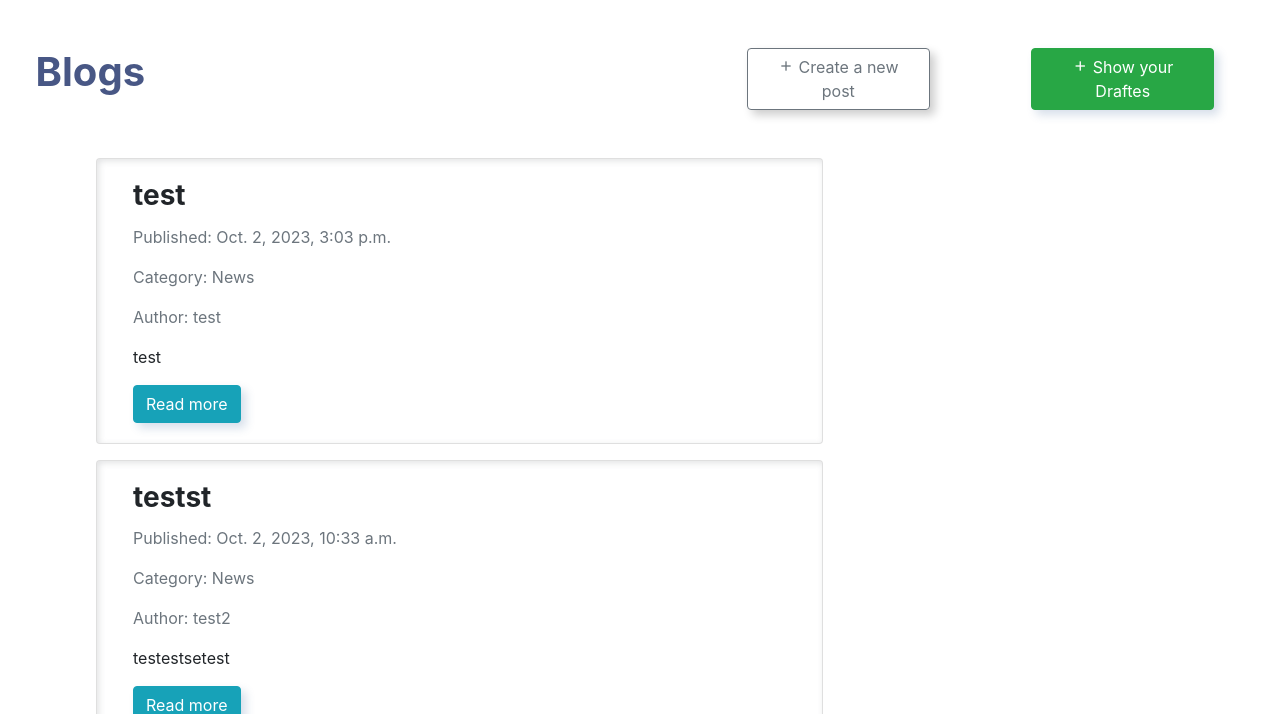
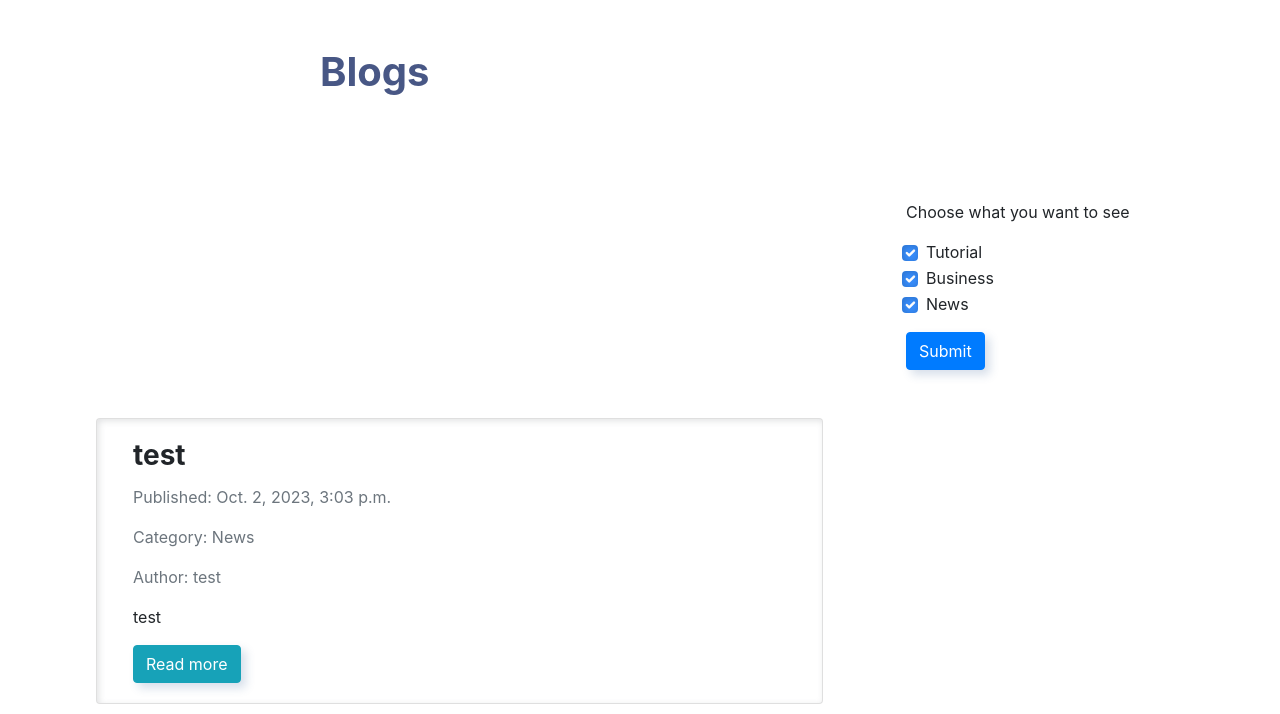
Before and after one commit to DragonsEG/G2-django-blog-app, a Django app: page / in a window 1280 px wide. Shown: the part 56-770 px from the top of the page. Run offline with Django 4.2, Linux system fonts and the light colour scheme; a user stored in the database is signed in; data comes from the database, SQL or seed files in the repository; both versions use the stored data as it was after the commit.

Commit message:
Adding selecting categories and fixing draft function and putting the base for company authorization

```diff
--- a/blog/templates/blog/base.html
+++ b/blog/templates/blog/base.html
@@ -8,6 +8,7 @@
         <link rel="stylesheet" href="https://bootswatch.com/5/morph/bootstrap.min.css">
         <link rel="stylesheet" href="https://cdn.jsdelivr.net/npm/bootstrap@4.6.2/dist/css/bootstrap.min.css" integrity="sha384-xOolHFLEh07PJGoPkLv1IbcEPTNtaed2xpHsD9ESMhqIYd0nLMwNLD69Npy4HI+N" crossorigin="anonymous">
         <link href='https://unpkg.com/boxicons@2.1.4/css/boxicons.min.css' rel='stylesheet'>
+
         <style>
             *{
                 max-width: 100%;
--- a/blog/templates/blog/index.html
+++ b/blog/templates/blog/index.html
@@ -1,34 +1,69 @@
 {% extends "blog/base.html" %}
-
+{% load new_filters %}
 {% block content %}
     <div class="row">
         <div class="col-md-6 col-12 mx-md-auto mx-3 mt-5 mb-5">
             <h1 class="fw-bolder">Blogs</h1>
         </div>
-        {% for g in user.groups.all%}
-        {% if g.name != 'User-Group' %}
-        {% if user.is_authenticated %}
+        <!--edit this important-->
+        {% if not  request.user|is_viewer %}
             <div class="col-md-2 col-12 mx-md-auto mx-3 mt-5 mb-5 ">
                 <a href="{% url 'Create' %}" class="btn btn-outline-secondary"><i class='bx bx-plus'></i> Create a new post</a>
             </div>
             <div class="col-md-2 col-12 mx-md-auto mx-3 mt-5 mb-5 ">
-                <a href="{% url 'draft_posts' %}" class="btn btn-success"><i class='bx bx-plus'></i> Show your Draftes</a>
+                <a href="{% url 'draft_posts' %}" class="btn btn-success"><i class='bx bx-plus'></i> Show your Drafts</a>
+                </div>
+        {% endif %}
+
+        <form method = "post" >
+            {% csrf_token %}
+            <div class="col-md-3  mx-5 mt-5 mb-5 ml-auto">
+                <p> Choose what you want to see </p>
+                <div class="form-check">
+                    {% if categories|category:'Tutorial'%}
+                    <input class="form-check-input" type="checkbox" name = "Tutorial" checked>
+                    {% else %}
+                    <input class="form-check-input" type="checkbox" name = "Tutorial">
+                    {% endif %}
+                    <label class="form-check-label" for="defaultCheck1">
+                        Tutorial
+                    </label>
+                </div>
+                <div class="form-check">
+                    {% if categories|category:'Business'%}
+                    <input class="form-check-input" type="checkbox" name = "Business" checked>
+                    {% else %}
+                    <input class="form-check-input" type="checkbox" name = "Business">
+                    {% endif %}
+                    <label class="form-check-label" for="defaultCheck1">
+                        Business
+                    </label>
+                </div>
+                <div class="form-check mb-3">
+                    {% if categories|category:'News'%}
+                    <input class="form-check-input" type="checkbox" name = "News" checked>
+                    {% else %}
+                    <input class="form-check-input" type="checkbox" name = "News">
+                    {% endif %}
+                    <label class="form-check-label" for="defaultCheck1">
+                        News
+                    </label>
+                </div>
+                <button type="submit" class="btn btn-primary">Submit</button>
             </div>
-        {% endif %}
-        {% endif %}
-        {% endfor %}
-        {% for obj in object_list %}
+        </form>
+        {% for post in page %}
             <div class="col-md-8 col-12 mx-5 mb-3  ">
                 <div class="card mx-5">
                     <div class="card-body align-items-center mx-3">
-                        <h3 class="card-title fw-bold">{{ obj.title }}</h3>
-                        <p class="card-text text-muted">Published: {{ obj.publish_date }}</p>
+                        <h3 class="card-title fw-bold">{{ post.title }}</h3>
+                        <p class="card-text text-muted">Published: {{ post.publish_date }}</p>
                         <p class="card-text text-muted">Category:
-                            {{obj.categories}}
+                            {{post.categories}}
                         </p>
-                        <p class="card-text text-muted">Author: {{ obj.owner.username }}</p>
-                        <p class="card-text">{{ obj.content|truncatechars_html:200|safe }}</p>
-                        <a href="{% url 'detail_post' obj.id %}" class="btn btn-info">Read more</a>
+                        <p class="card-text text-muted">Author: {{ post.owner.username }}</p>
+                        <p class="card-text">{{ post.content|truncatechars_html:200|safe }}</p>
+                        <a href="{% url 'detail_post' post.id %}" class="btn btn-info">Read more</a>
                     </div>
                 </div>
             </div>
@@ -38,11 +73,11 @@
                 <ul class="pagination justify-content-center">
                     <li class="page-item">
                         <a class="page-link" href="#">
-                            Page {{ page_obj.number }} of {{ page_obj.paginator.num_pages }}
+                            Page {{ page.number }} of {{ page.paginator.num_pages }}
                         </a>
                     </li>
 
-                    {% if page_obj.has_previous %}
+                    {% if page.has_previous %}
                         <li class="page-item">
                             <a class="page-link" href="?page=1">
                                 <i class="bx bx-chevron-double-left"></i> First
@@ -50,14 +85,14 @@
                         </li>
                     {% endif %}
 
-                    {% if page_obj.has_next %}
+                    {% if page.has_next %}
                         <li class="page-item">
-                            <a class="page-link" href="?page={{ page_obj.next_page_number }}">
+                            <a class="page-link" href="?page={{ page.next_page_number }}">
                                 Next <i class="bx bx-chevron-right"></i>
                             </a>
                         </li>
                         <li class="page-item">
-                            <a class="page-link" href="?page={{ page_obj.paginator.num_pages }}">
+                            <a class="page-link" href="?page={{ page.paginator.num_pages }}">
                                 Last <i class='bx bx-last-page'></i>
                             </a>
                         </li>
@@ -66,5 +101,4 @@
             </nav>
         </div>
     </div>
-
 {% endblock content %}
--- a/blog/templates/blog/nav.html
+++ b/blog/templates/blog/nav.html
@@ -1,3 +1,4 @@
+{% load new_filters %}
 <nav class="navbar navbar-expand-lg  bg-info" data-bs-theme="dark">
     <div class="container-fluid">
         <a class="navbar-brand" href="{% url 'index' %}">The Blog</a>
@@ -7,17 +8,15 @@
         <div class="collapse navbar-collapse" id="navbarNav">
         <ul class="navbar-nav me-auto"></ul>
         <ul class="navbar-nav">
-            {% for g in user.groups.all %}
-            {% if g.name == "Admin-Group" %}
-            <li class="nav-item">
-                <a class="nav-link" href="{% url 'admin' %}"><i class='bx bx-log-out'></i> admin</a>
-            </li>
+            {% if user|is_admin%}
+                <li class="nav-item">
+                    <a class="nav-link" href="{% url 'admin' %}"><i class='bx bx-log-out'></i> admin</a>
+                </li>
             {% endif %}
-            {% endfor %}
             {% if request.user.is_authenticated %}
                 <li class="nav-item">
                     {% if user.is_authenticated %}
-                    <a class="nav-link" aria-current="page" href="{% url 'profile' user=user.username %}"><i class='bx bxs-user'></i> {{user.username}}</a>
+                    <a class="nav-link" aria-current="page" href="{% url 'profile'  %}"><i class='bx bxs-user'></i> {{user.username}}</a>
                     {% endif %}
                 </li>
                 <li class="nav-item">
--- a/blog/urls.py
+++ b/blog/urls.py
@@ -10,7 +10,7 @@
     path('register/', views.RegisterView.as_view(), name='register'),
     path('create/', views.createView.as_view(), name="Create"),
     path('blog/<int:pk>/', views.DetailPostView.as_view(), name='detail_post'),
-    path('profile/<str:user>/', views.profileView.as_view(), name='profile'),
+    path('profile/', views.profileView.as_view(), name='profile'),
     path('delAccount/<str:user>', views.deleteAccount, name="deleteAccount"),
     path('changepassword', views.changePass.as_view(), name='changepassword'),
     path('edit/<int:pk>', views.PostEditView.as_view(), name='edit_post'),
@@ -18,6 +18,5 @@
     path('editprofile/', views.EditUserProfileView.as_view(), name='edit_profile'),
     path('admin/', views.admin, name='admin'),
     path('like/', views.like.as_view(), name='like'),
-
-    path('Drafted', views.ViewDraftPosts.as_view(),name='draft_posts')
+    path('draft/', views.DraftPosts.as_view(),name='draft_posts')
 ]
--- a/blog/views.py
+++ b/blog/views.py
@@ -1,7 +1,6 @@
 from django.shortcuts import render, redirect,get_object_or_404
 from django.views import View
-from .forms import UserRegisterForm
-from .forms import UserLoginForm, ChangeForm, EditUserProfileForm
+from .forms import *
 from django.http import HttpResponse
 from django.views.generic import ListView, DetailView
 from django.contrib.auth.views import PasswordChangeView
@@ -13,30 +12,66 @@
 from django.contrib.auth import update_session_auth_hash
 from django.views import generic
 from django.urls import reverse_lazy
+from django.core.paginator import Paginator
 # Create your views here.
+
+categories = {
+    'Tutorial' : False,
+    'News' : False ,
+    'Business' : False
+}
 
 
 class Index(ListView):
-    model = Post
-    queryset = Post.objects.filter(statue= Post.Status.PUBLISHED).order_by('-publish_date')
-    template_name = 'blog/index.html'
-    paginate_by = 3
+    def get (self , request) :
+        post = Post.objects.none()
+        print(categories)
+        is_category_selected = 0
+        for category in categories :
+            if (categories[category]) :
+                is_category_selected = 1
+                post |= Post.objects.all().filter(statue= Post.Status.PUBLISHED , categories=category)
+        if (is_category_selected == 0):
+            post = Post.objects.all().filter( statue= Post.Status.PUBLISHED).order_by('-publish_date')
+        post.order_by("-publish_date")
+        paginate = Paginator(post , 3)
+        page_num = request.GET.get('page')
+        page = paginate.get_page(page_num)
+        return render (request , 'blog/index.html' , {'page' : page , 'categories' : categories})
+    def post (self , request) :
+        for category in categories :
+            if (request.POST.get(category)) :
+                print(category)
+                categories[category] = True
+            else :
+                categories[category] = False
+        return redirect('index')
 
 
-class ViewDraftPosts(ListView):
-    model = Post
-    queryset = Post.objects.filter(statue= Post.Status.DRAFT).order_by('-publish_date')
-    template_name = 'blog/index.html'
-    paginate_by = 3
+class DraftPosts(ListView):
+    def get (self , request) :
+
+        post = Post.objects.all().filter(owner=request.user.id,  statue= Post.Status.DRAFT)
+        return render (request , 'blog/draft.html' , {'post' : post})
+    def post (self , request) :
+        pass
 
 
 class RegisterView(View):
     def get(self, request):
-        form = UserRegisterForm()
+        form = None
+        if (request.GET.get('status') == 'Company') :
+            form = UserRegisterForm()
+        else :
+            form = CompanyRegistration()
         return render(request, 'users/register.html', {'form': form})
 
     def post(self, request):
-        form = UserRegisterForm(request.POST)
+        form = None
+        if (request.POST.get('status') == 'Company') :
+            form = UserRegisterForm(request.POST)
+        else :
+            form = CompanyRegistration()
         if form.is_valid():
             form.save()
             user = get_object_or_404(
@@ -61,7 +96,7 @@
             user = authenticate(
                 request, username=f"{form['username'].value()}", password=f"{form['password1'].value()}")
             login(request, user)
-            return redirect('profile', form['username'].value())
+            return redirect('profile')
         else:
             messages.error(
                 request, "Wrong input data please re enter it.")
@@ -86,7 +121,7 @@
             print(user)
             if user:
                 login(request, user)
-                return redirect('profile', form['username'].value())
+                return redirect('profile')
             else:
                 messages.error(
                     request, 'Invalid username or password.')
@@ -125,6 +160,7 @@
         return render(request, 'blog/blog_post.html', {'comments': comments, 'post': post})
 
     def post(self, request, pk):
+        # this is wrong we have to make if only when it comes from comment button because we are going to to add like button
         Comment.objects.create(
             post_id=pk, comment_content=request.POST['comment_field'], user_id=request.user.id)
         return redirect('detail_post', pk)
@@ -166,16 +202,31 @@
 
 
 class profileView (View):
-    def get(self, request, user):
-        posts = Post.objects.filter(owner_id=request.user.id)
-        return render(request, 'users/profile.html', {'user': request.user, 'posts': posts})
+    def get(self, request):
+        # Retrieve all posts by the user
+        posts = Post.objects.filter(owner=request.user.id).order_by('-publish_date')
+
+        # Check if 'status' parameter is passed in the request
+        status_param = request.GET.get('status', None)
+
+        # Initialize current_state with a default value of "published"
+        current_state = "published"  # Default to "published" if no status parameter is provided
+
+        if status_param == 'draft':
+            posts = posts.filter(statue=Post.Status.DRAFT)
+            current_state = "draft"
+        else:
+            status_param == 'published'
+            posts = posts.filter(statue=Post.Status.PUBLISHED)
+            current_state = "published"
+
+        return render(request, 'users/profile.html', {'user': request.user, 'posts': posts, 'current_state': current_state})
 
 
 class PostEditView(View):
     def get(self, request, pk):
         post = get_object_or_404(Post, id=pk, owner=request.user)
         return render(request, 'blog/edit_post.html', {'post': post})
-
     def post(self, request, pk):
         post = get_object_or_404(Post, id=pk, owner=request.user)
         title = request.POST['title']
```
Also changed, not shown: blog/forms.py (+8 -2 lines), blog/models.py (+15 -2 lines), blog/templates/blog/blog_post.html (+5 -6 lines), blog/templates/blog/draft.html (added, +27 -0 lines), blog/templates/users/profile.html (+68 -14 lines), db.sqlite3.
